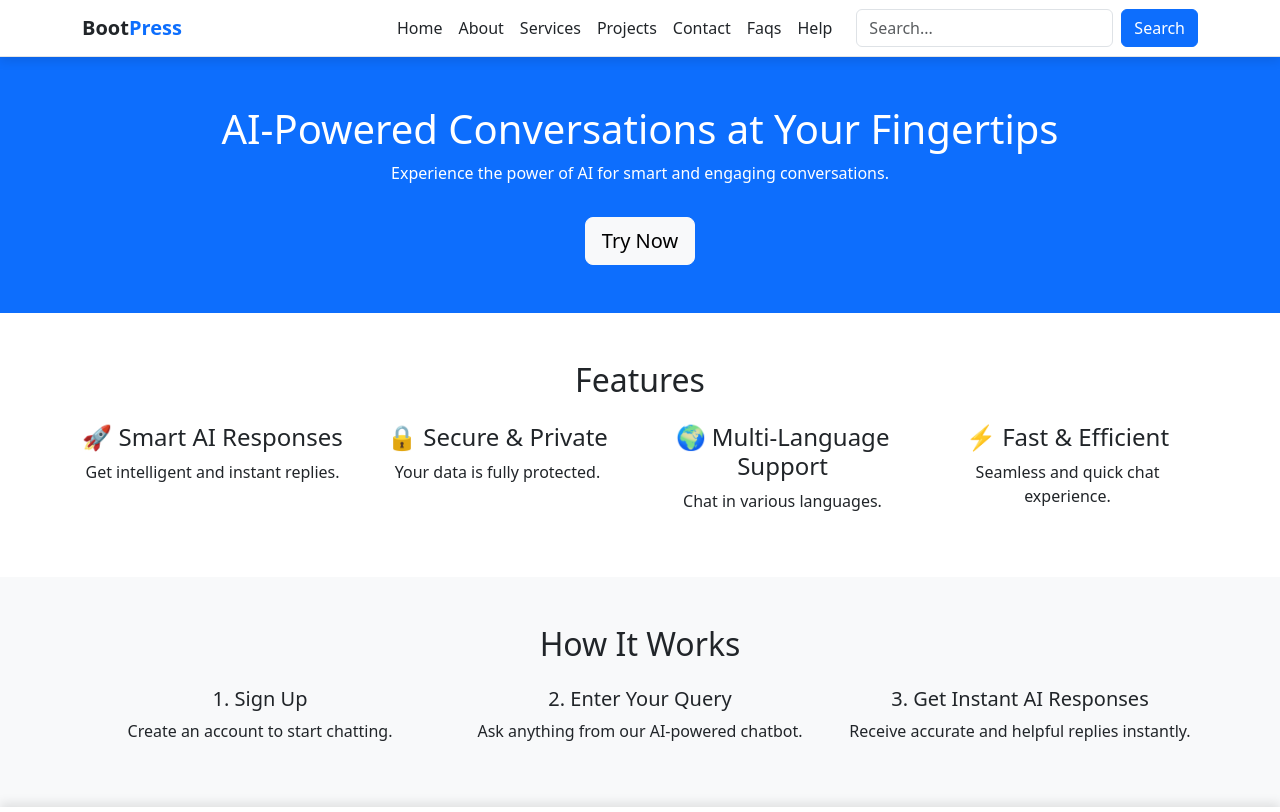
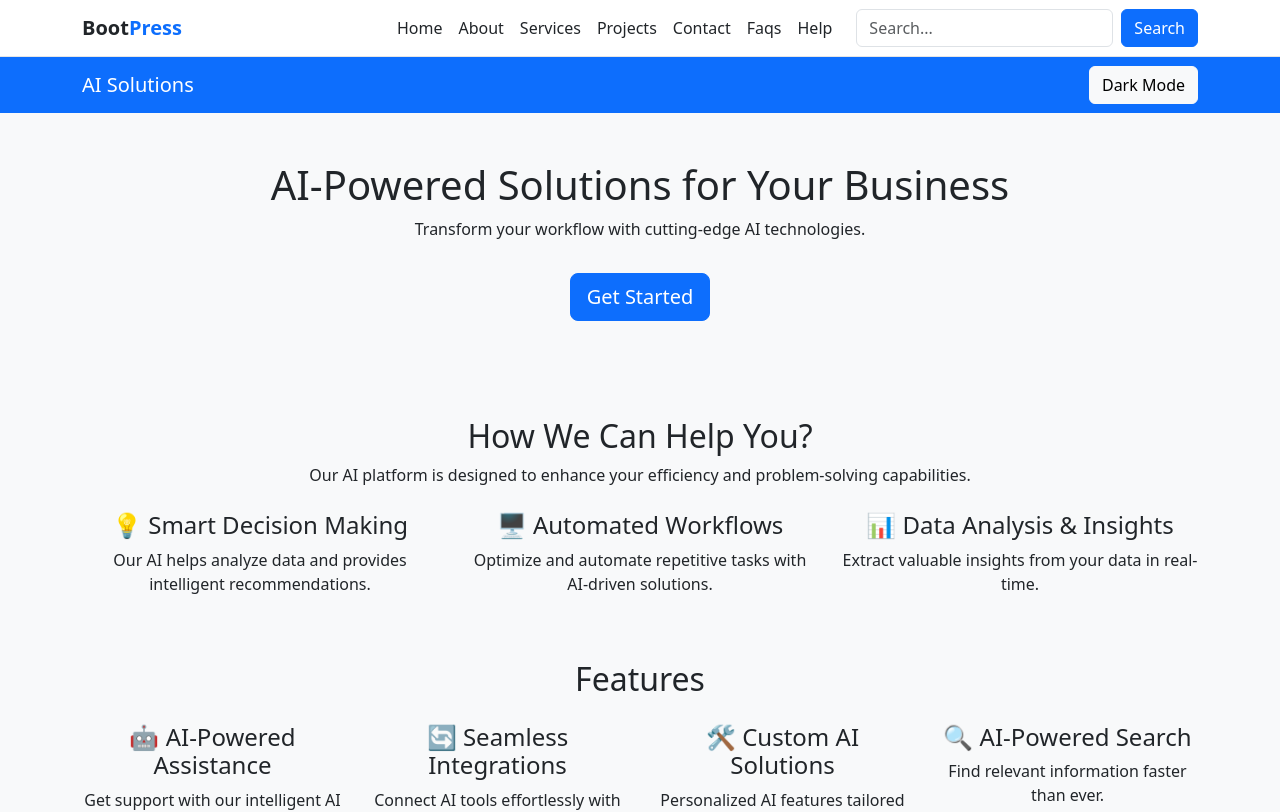
Before and after one commit to youlook335/AI-Web-App, a React (Vite) app: page /Home in a window 1280 px wide. Shown: the top 812 px of the page. Built offline with nearby package versions, Linux system fonts and the light colour scheme.

Commit message:
Update Home.jsx

```diff
--- a/src/component/Home.jsx
+++ b/src/component/Home.jsx
@@ -1,59 +1,88 @@
-import React from "react";
+import React, { useState } from "react";
 import "bootstrap/dist/css/bootstrap.min.css";
 
 const Home = () => {
+  const [darkMode, setDarkMode] = useState(false);
+
+  const toggleDarkMode = () => {
+    setDarkMode(!darkMode);
+  };
+
   return (
-    <div>
+    <div className={darkMode ? "bg-dark text-white" : "bg-light text-dark"}>
+      {/* Navbar */}
+      <nav className="navbar navbar-expand-lg navbar-dark bg-primary sticky-top">
+        <div className="container">
+          <a className="navbar-brand" href="#">AI Solutions</a>
+          <button className="btn btn-light" onClick={toggleDarkMode}>
+            {darkMode ? "Light Mode" : "Dark Mode"}
+          </button>
+        </div>
+      </nav>
+
       {/* Hero Section */}
-      <header className="bg-primary text-white text-center py-5">
-        <h1>AI-Powered Conversations at Your Fingertips</h1>
-        <p>Experience the power of AI for smart and engaging conversations.</p>
-        <button className="btn btn-light btn-lg mt-3">Try Now</button>
+      <header className="text-center py-5">
+        <h1>AI-Powered Solutions for Your Business</h1>
+        <p>Transform your workflow with cutting-edge AI technologies.</p>
+        <button className="btn btn-primary btn-lg mt-3">Get Started</button>
       </header>
+
+      {/* How We Can Help Section */}
+      <section className="container my-5 text-center">
+        <h2>How We Can Help You?</h2>
+        <p>Our AI platform is designed to enhance your efficiency and problem-solving capabilities.</p>
+        <div className="row mt-4">
+          <div className="col-md-4">
+            <h4>💡 Smart Decision Making</h4>
+            <p>Our AI helps analyze data and provides intelligent recommendations.</p>
+          </div>
+          <div className="col-md-4">
+            <h4>🖥️ Automated Workflows</h4>
+            <p>Optimize and automate repetitive tasks with AI-driven solutions.</p>
+          </div>
+          <div className="col-md-4">
+            <h4>📊 Data Analysis & Insights</h4>
+            <p>Extract valuable insights from your data in real-time.</p>
+          </div>
+        </div>
+      </section>
 
       {/* Features Section */}
       <section className="container my-5">
         <h2 className="text-center mb-4">Features</h2>
         <div className="row text-center">
           <div className="col-md-3">
-            <h4>🚀 Smart AI Responses</h4>
-            <p>Get intelligent and instant replies.</p>
+            <h4>🤖 AI-Powered Assistance</h4>
+            <p>Get support with our intelligent AI assistant.</p>
           </div>
           <div className="col-md-3">
-            <h4>🔒 Secure & Private</h4>
-            <p>Your data is fully protected.</p>
+            <h4>🔄 Seamless Integrations</h4>
+            <p>Connect AI tools effortlessly with your existing software.</p>
           </div>
           <div className="col-md-3">
-            <h4>🌍 Multi-Language Support</h4>
-            <p>Chat in various languages.</p>
+            <h4>🛠️ Custom AI Solutions</h4>
+            <p>Personalized AI features tailored to your needs.</p>
           </div>
           <div className="col-md-3">
-            <h4>⚡ Fast & Efficient</h4>
-            <p>Seamless and quick chat experience.</p>
+            <h4>🔍 AI-Powered Search</h4>
+            <p>Find relevant information faster than ever.</p>
           </div>
         </div>
       </section>
 
-      {/* How It Works Section */}
+      {/* API & Integration Section */}
       <section className="bg-light py-5">
         <div className="container text-center">
-          <h2>How It Works</h2>
-          <div className="row mt-4">
-            <div className="col-md-4">
-              <h5>1. Sign Up</h5>
-              <p>Create an account to start chatting.</p>
-            </div>
-            <div className="col-md-4">
-              <h5>2. Enter Your Query</h5>
-              <p>Ask anything from our AI-powered chatbot.</p>
-            </div>
-            <div className="col-md-4">
-              <h5>3. Get Instant AI Responses</h5>
-              <p>Receive accurate and helpful replies instantly.</p>
-            </div>
-          </div>
+          <h2>API & Integrations</h2>
+          <p>Seamlessly integrate AI capabilities into your applications.</p>
+          <button className="btn btn-secondary mt-3">Learn More</button>
         </div>
       </section>
+
+      {/* Footer */}
+      <footer className="bg-dark text-white text-center py-3">
+        <p>© 2025 AI Solutions | Privacy Policy | Terms of Service</p>
+      </footer>
     </div>
   );
 };
```
